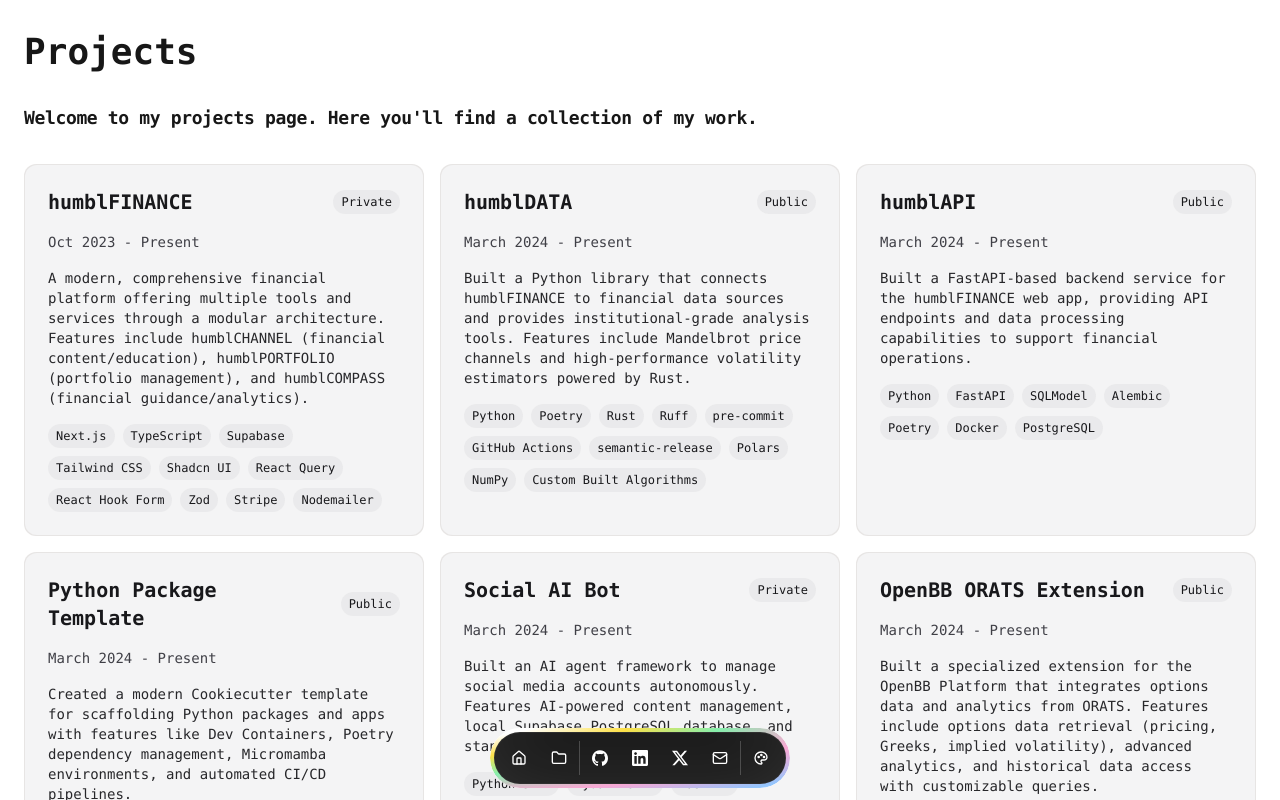
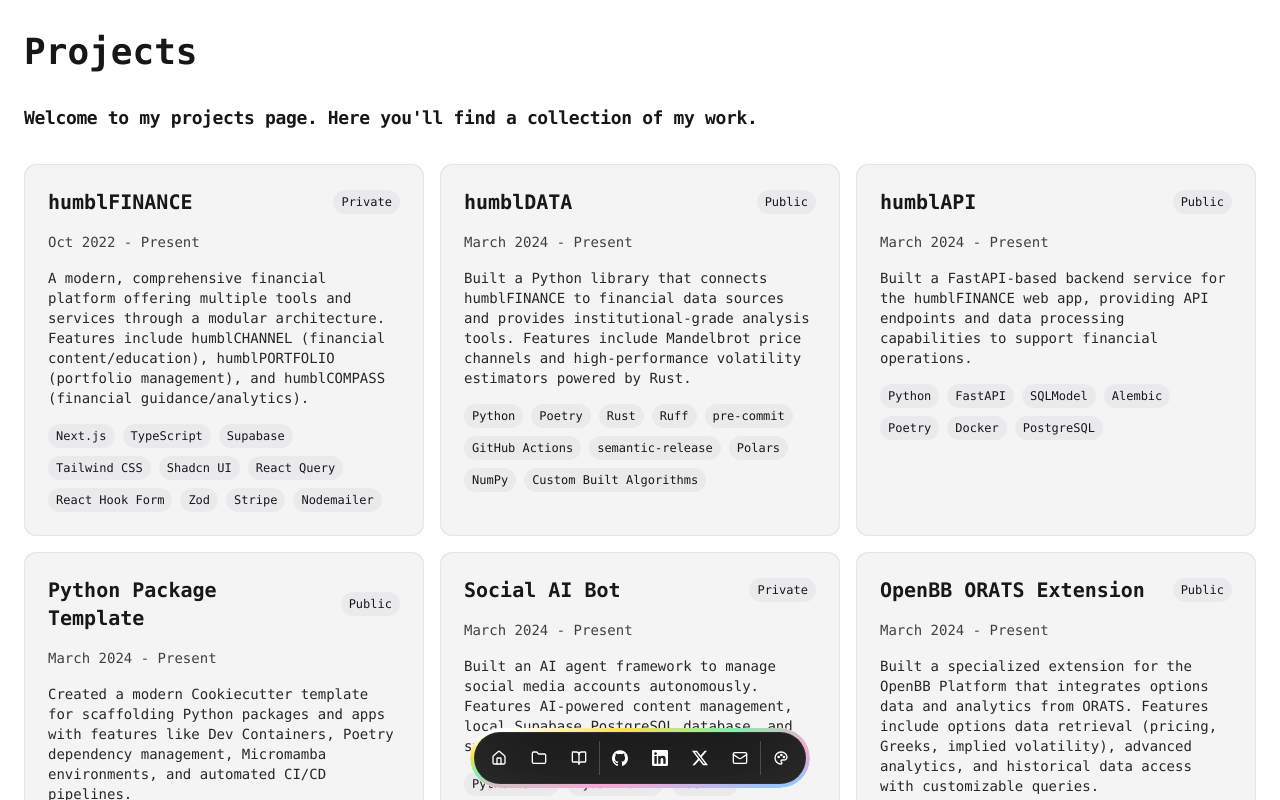
Before and after one commit to jjfantini/portfolio, a Next.js app: page /projects in a window 1280 px wide. Shown: the top 800 px of the page. Built offline with nearby package versions, Linux system fonts and the light colour scheme.

Commit message:
feat: enhance UI consistency with rounded corners and theme-aware styling

```diff
--- a/src/app/global.css
+++ b/src/app/global.css
@@ -43,7 +43,7 @@
     --chart-3: 197 37% 24%;
     --chart-4: 43 74% 66%;
     --chart-5: 27 87% 67%;
-    --radius: 0.5rem;
+    --radius: 1rem;
     --light-mode: 1;
 
     --sky-300: rgb(125 211 252);
--- a/src/components/ui/magic-card.tsx
+++ b/src/components/ui/magic-card.tsx
@@ -2,6 +2,7 @@
 
 import { motion, useMotionTemplate, useMotionValue } from "motion/react";
 import React, { useCallback, useEffect, useRef } from "react";
+import { useTheme } from "next-themes";
 
 import { cn } from "@/lib/utils";
 
@@ -25,6 +26,9 @@
   const cardRef = useRef<HTMLDivElement>(null);
   const mouseX = useMotionValue(-gradientSize);
   const mouseY = useMotionValue(-gradientSize);
+
+  const { theme } = useTheme();
+  const gradientBorderColor = theme === "light" ? "hsl(0, 0%, 95%)" : "hsl(var(--border))";
 
   const handleMouseMove = useCallback(
     (e: MouseEvent) => {
@@ -96,7 +100,7 @@
             radial-gradient(${gradientSize}px circle at ${mouseX}px ${mouseY}px,
               ${gradientFrom},
               ${gradientTo},
-              hsl(var(--border)) 100%
+              ${gradientBorderColor} 100%
             )
           `,
         }}
--- a/src/components/ui/navbar.tsx
+++ b/src/components/ui/navbar.tsx
@@ -47,7 +47,7 @@
                     <item.icon className="size-4" />
                   </Link>
                 </TooltipTrigger>
-                <TooltipContent>
+                <TooltipContent className="rounded-xl">
                   <p>{item.label}</p>
                 </TooltipContent>
               </Tooltip>
@@ -71,7 +71,7 @@
                       <social.icon className="size-4" />
                     </Link>
                   </TooltipTrigger>
-                  <TooltipContent>
+                  <TooltipContent className="rounded-xl">
                     <p>{name}</p>
                   </TooltipContent>
                 </Tooltip>
@@ -85,8 +85,8 @@
                   <ModeToggle />
                 </div>
               </TooltipTrigger>
-              <TooltipContent>
-                <p>Color Mode</p>
+              <TooltipContent className="rounded-xl">
+                <p>Theme</p>
               </TooltipContent>
             </Tooltip>
           </DockIcon>
--- a/src/data/personal-details.tsx
+++ b/src/data/personal-details.tsx
@@ -1,5 +1,5 @@
 import { Icons } from "@/components/icons";
-import { HomeIcon, FolderIcon } from "lucide-react";
+import { HomeIcon, FolderIcon, BookOpenIcon } from "lucide-react";
 
 export const DATA = {
   name: "Jennings Fantini",
@@ -29,6 +29,7 @@
   navbar: [
     { href: "/", icon: HomeIcon, label: "Home" },
     { href: "/projects", icon: FolderIcon, label: "Projects" },
+    { href: "/blog", icon: BookOpenIcon, label: "Blog" },
   ],
   contact: {
     email: "hello@example.com",
@@ -115,7 +116,7 @@
     {
       title: "humblFINANCE",
       href: "https://humblfinance.io",
-      dates: "Oct 2023 - Present",
+      dates: "Oct 2022 - Present",
       active: true,
       private: true,
       description:
```
Also changed, not shown: src/app/(landing-page)/_components/landing-page.tsx (added).
